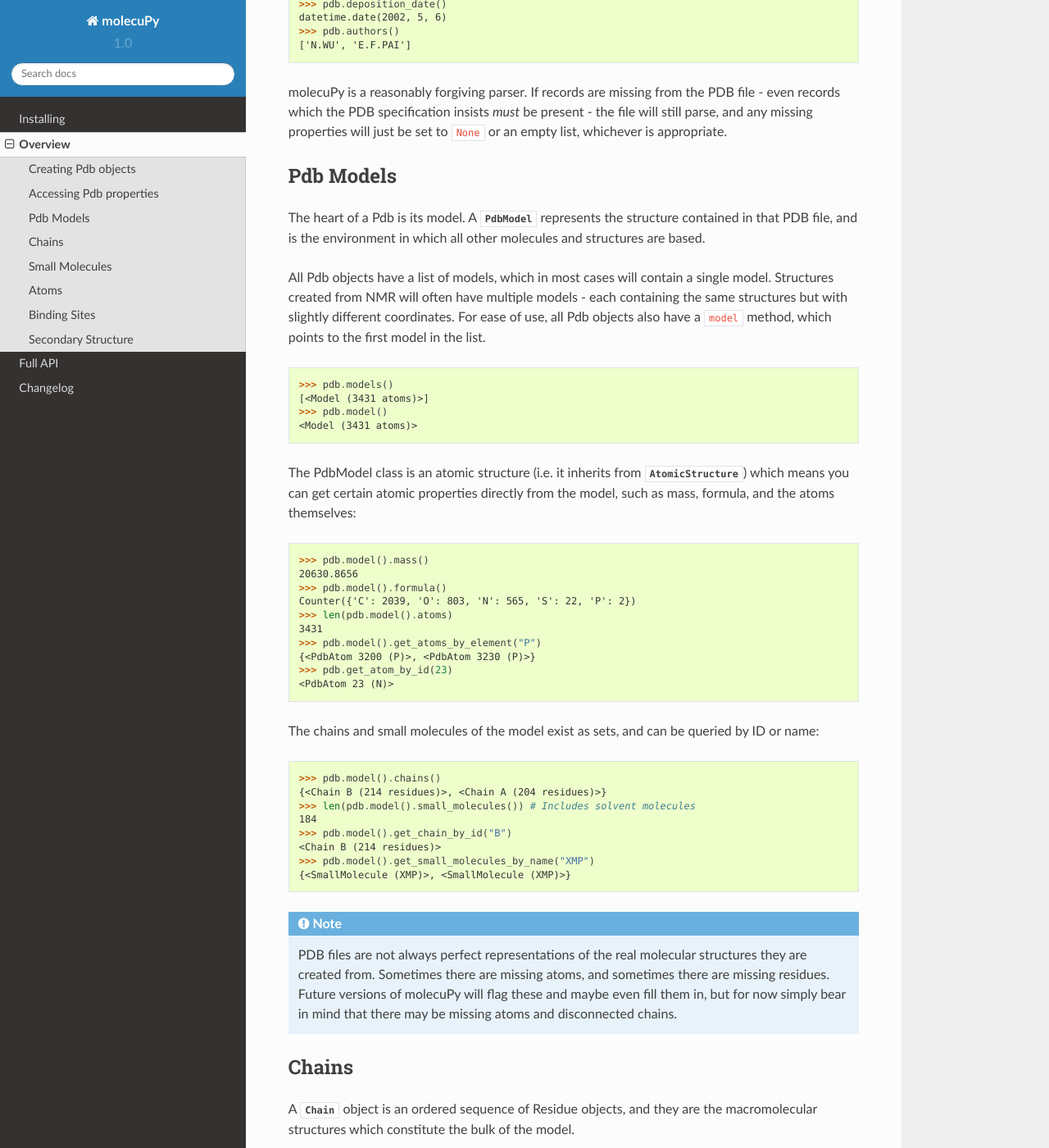
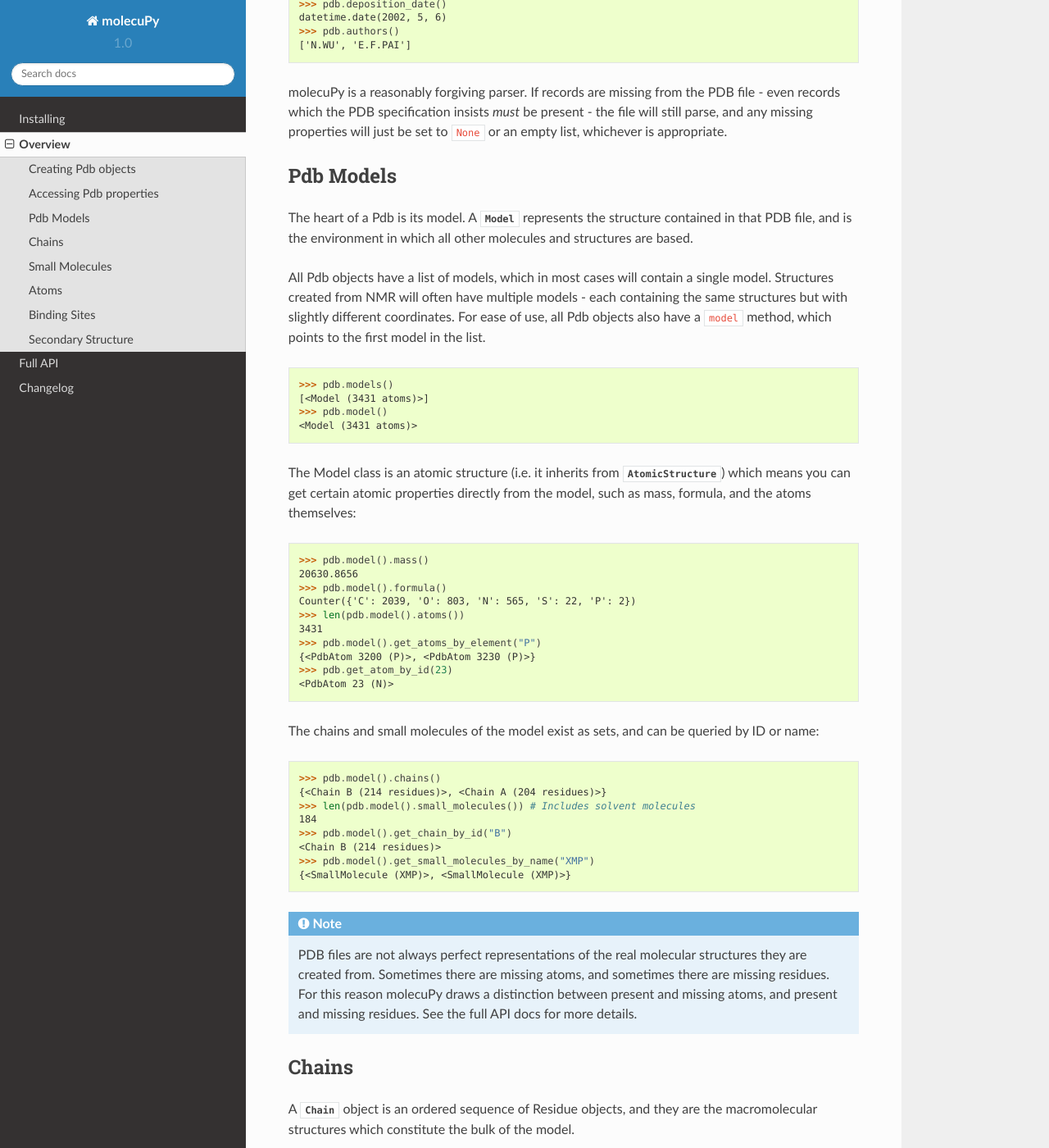
Before and after one commit to samirelanduk/atomium, a Sphinx documentation site: the page built from docs/source/overview.rst, in a window 1280 px wide and 1400 px high, scrolled down 1020 px. Shown: the whole window at 82% size. Built offline with Sphinx 7.4.7 and the Read the Docs theme 2.0.0, drawn with Linux system fonts in a browser that asks for light colours; some of the changed text lies outside the part shown.

Commit message:
Final changes to 1.0.0 docs

```diff
--- a/docs/source/api/access.rst
+++ b/docs/source/api/access.rst
@@ -1,5 +1,5 @@
-``molecupy.access.`` (PDB Access)
-~~~~~~~~~~~~~~~~~~~~~~~~~~~~~~~~~~~~
+``molecupy.access`` (PDB Access)
+~~~~~~~~~~~~~~~~~~~~~~~~~~~~~~~~~
 
 .. automodule:: molecupy.access
     :members:
--- a/docs/source/index.rst
+++ b/docs/source/index.rst
@@ -9,11 +9,11 @@
 
   >>> import molecupy
   >>> pdb = molecupy.get_pdb_remotely("1LOL")
-  >>> pdb.title
+  >>> pdb.title()
   'CRYSTAL STRUCTURE OF OROTIDINE MONOPHOSPHATE DECARBOXYLASE COMPLEX WITH XMP'
-  >>> pdb.model
+  >>> pdb.model()
   <Model (3431 atoms)>
-  >>> pdb.model.get_chain_by_id("A").get_mass()
+  >>> pdb.model().get_chain_by_id("A").get_mass()
   20630.8656
 
 
--- a/docs/source/installing.rst
+++ b/docs/source/installing.rst
@@ -16,8 +16,9 @@
 Requirements
 ~~~~~~~~~~~~
 
-molecuPy requires the Python library
-`requests <http://docs.python-requests.org/>`_. This will be installed
+molecuPy requires the Python libraries
+`requests <http://docs.python-requests.org/>`_ and
+`OmniCanvas <http://omnicanvas.readthedocs.io/>`_. These will be installed
 automatically if molecuPy is installed with pip.
 
 Otherwise molecuPy has no external dependencies, and is pure Python.
--- a/docs/source/overview.rst
+++ b/docs/source/overview.rst
@@ -58,7 +58,7 @@
 Pdb Models
 ~~~~~~~~~~
 
-The heart of a Pdb is its model. A :py:class:`.PdbModel` represents the
+The heart of a Pdb is its model. A :py:class:`.Model` represents the
 structure contained in that PDB file, and is the environment in which all other
 molecules and structures are based.
 
@@ -73,7 +73,7 @@
     >>> pdb.model()
     <Model (3431 atoms)>
 
-The PdbModel class is an atomic structure (i.e. it inherits from
+The Model class is an atomic structure (i.e. it inherits from
 :py:class:`.AtomicStructure`) which means you can get certain atomic properties
 directly from the model, such as mass, formula, and the atoms
 themselves:
@@ -82,7 +82,7 @@
     20630.8656
     >>> pdb.model().formula()
     Counter({'C': 2039, 'O': 803, 'N': 565, 'S': 22, 'P': 2})
-    >>> len(pdb.model().atoms)
+    >>> len(pdb.model().atoms())
     3431
     >>> pdb.model().get_atoms_by_element("P")
     {<PdbAtom 3200 (P)>, <PdbAtom 3230 (P)>}
@@ -107,10 +107,9 @@
 
    PDB files are not always perfect representations of the real molecular
    structures they are created from. Sometimes there are missing atoms, and
-   sometimes there are missing residues. Future versions of molecuPy will flag
-   these and maybe even fill them in, but for now simply bear in mind that there
-   may be missing atoms and disconnected chains.
-
+   sometimes there are missing residues. For this reason molecuPy draws a
+   distinction between present and missing atoms, and present and missing
+   residues. See the full API docs for more details.
 
 Chains
 ~~~~~~
@@ -120,9 +119,9 @@
 
     >>> pdb.model().get_chain_by_id("A")
     <Chain A (204 residues)>
-    >>> pdb.model().get_chain_by_id("A").chain_id
+    >>> pdb.model().get_chain_by_id("A").chain_id()
     'A'
-    >>> pdb.model().get_chain_by_id("A").residues[0]
+    >>> pdb.model().get_chain_by_id("A").residues()[0]
     <Residue (VAL)>
 
 Chains inherit from :py:class:`.ResiduicStructure` and
@@ -162,7 +161,7 @@
 
     >>> pdb.model().get_small_molecule_by_name("BU2")
     <SmallMolecule A500 (BU2)>
-    >>> pdb.model().get_small_molecule_by_name("XMP").atoms
+    >>> pdb.model().get_small_molecule_by_name("XMP").atoms()
     {<PdbAtom 3240 (C)>, <PdbAtom 3241 (N)>, <PdbAtom 3242 (N)>, <PdbAtom 3243 (
     C)>, <PdbAtom 3244 (O)>, <PdbAtom 3245 (C)>, <PdbAtom 3246 (O)>, <PdbAtom 32
     47 (C)>, <PdbAtom 3248 (N)>, <PdbAtom 3249 (C)>, <PdbAtom 3250 (C)>, <PdbAto
@@ -192,7 +191,7 @@
 Atoms
 ~~~~~
 
-Pdb structures - like everything else in the universe really - are ultimately
+PDB structures - like everything else in the universe really - are ultimately
 collections of Atom - :py:class:`.Atom` - objects. They possess a few key
 properties from which much of everything else is created:
 
```
Also changed, not shown: other parts of docs/source/overview.rst (+11 -11 lines), docs/source/changelog.rst (+16 -0 lines), 1 other file.
